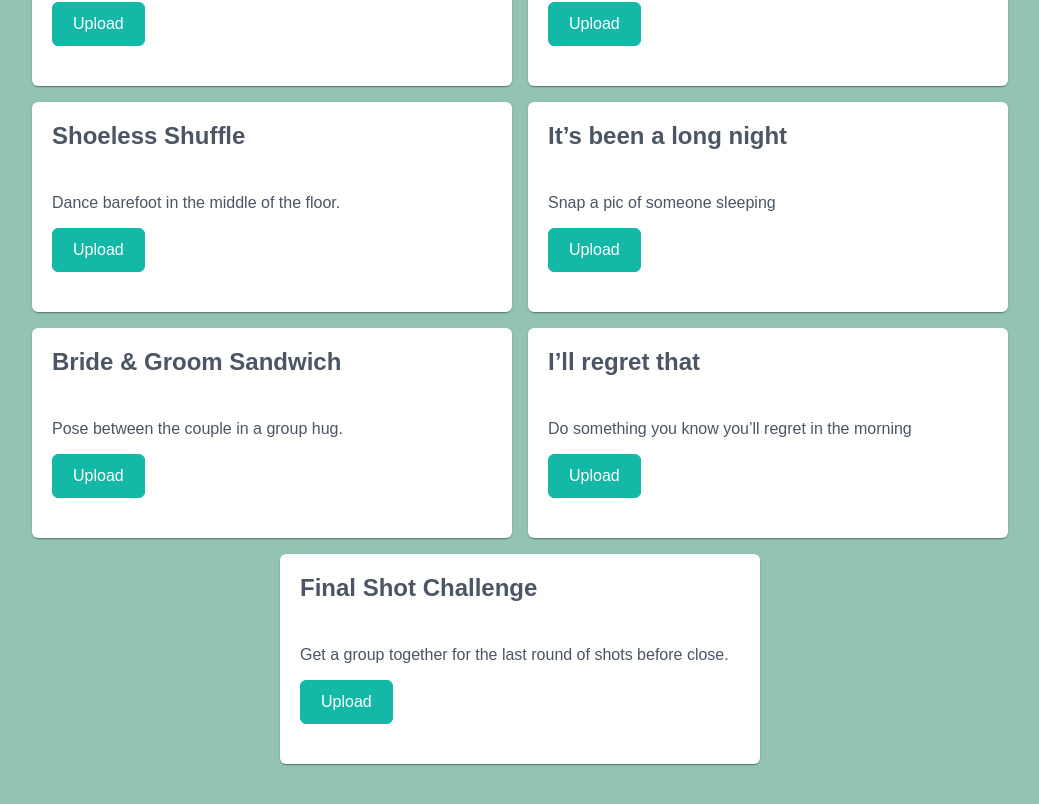
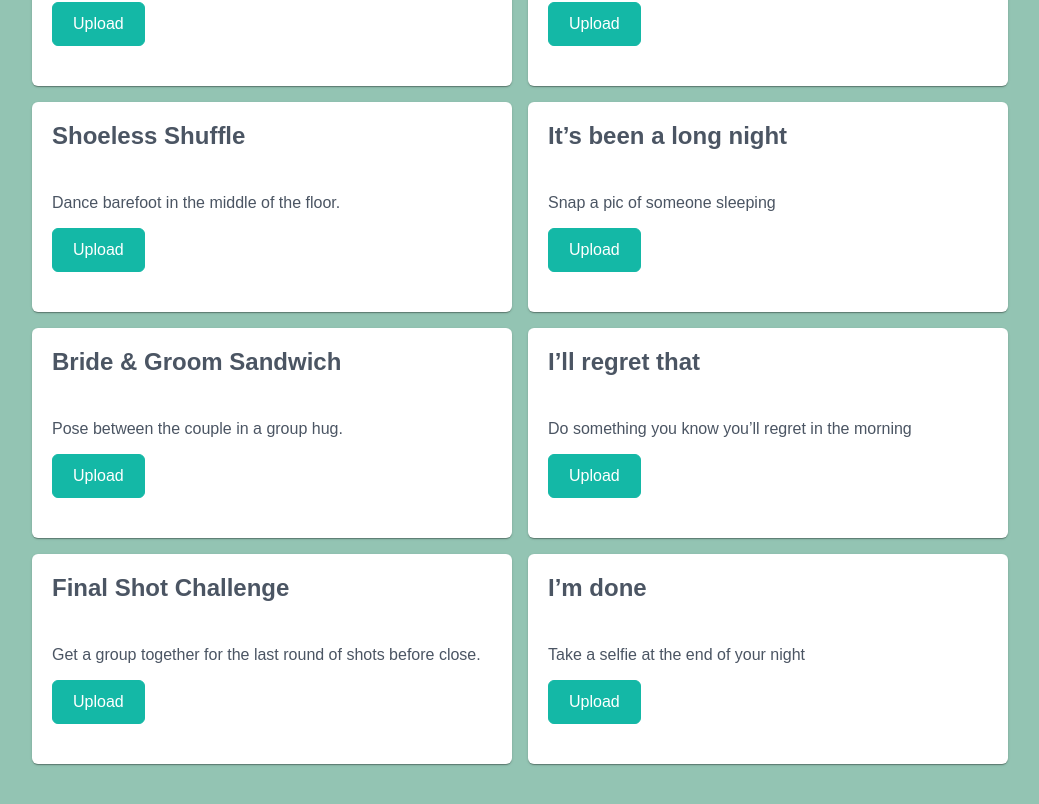
Before and after one commit to breezedave/card-game, a React (Vite) app: page /chooseCard in a window 1280 px wide. Shown: the part 3226-4030 px from the top of the page, without its empty margins (120-1159 px from the left). Built offline with nearby package versions, Linux system fonts and the light colour scheme; a web font is replaced by a local one.

Commit message:
More cards

```diff
--- a/src/cardDetails.mjs
+++ b/src/cardDetails.mjs
@@ -162,6 +162,10 @@ const cardDetailsArray = [
       "title": "Final Shot Challenge",
       "category": "Drinks",
       "description": "Get a group together for the last round of shots before close."
+    },
+    {
+      "title": "I’m done",
+      "description": "Take a selfie at the end of your night"
     }
   ]
 
```
